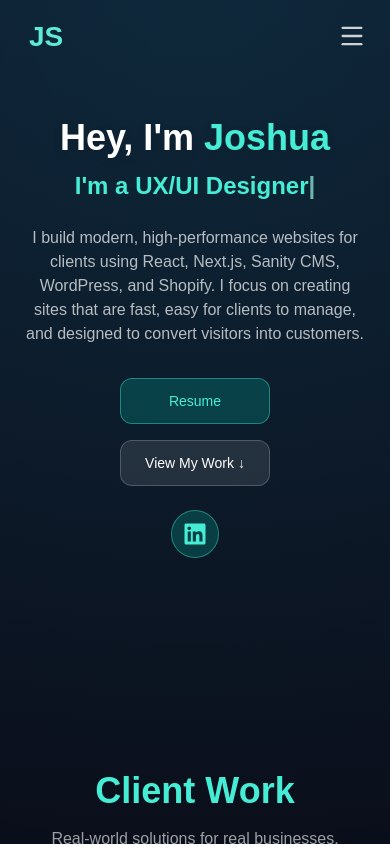
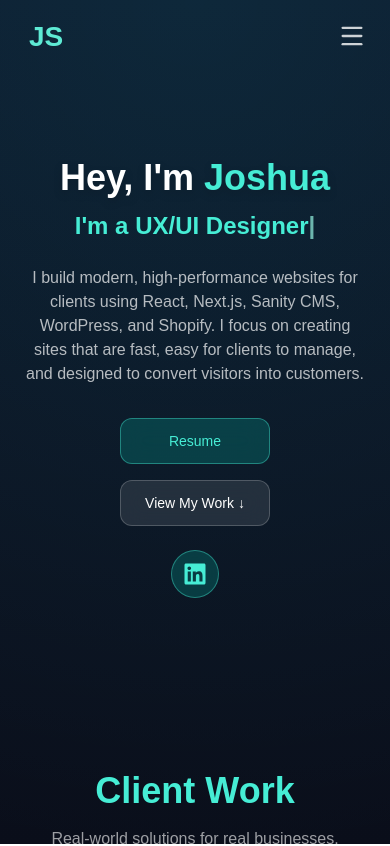
Before and after one commit to Joshuams128/mjscott, a Next.js app: page / in a window 390 px wide. Shown: the top 846 px of the page. Built offline with nearby package versions, Linux system fonts and the light colour scheme.

Commit message:
added padding

```diff
--- a/app/components/Hero.tsx
+++ b/app/components/Hero.tsx
@@ -35,7 +35,7 @@ export default function Hero() {
   return (
     <section
       id="home"
-      className="min-h-[80vh] flex flex-col justify-center items-center text-center px-6"
+      className="min-h-[80vh] flex flex-col justify-center items-center text-center px-6 pt-20 sm:pt-0"
     >
       {/* Name */}
       <motion.h1
```
